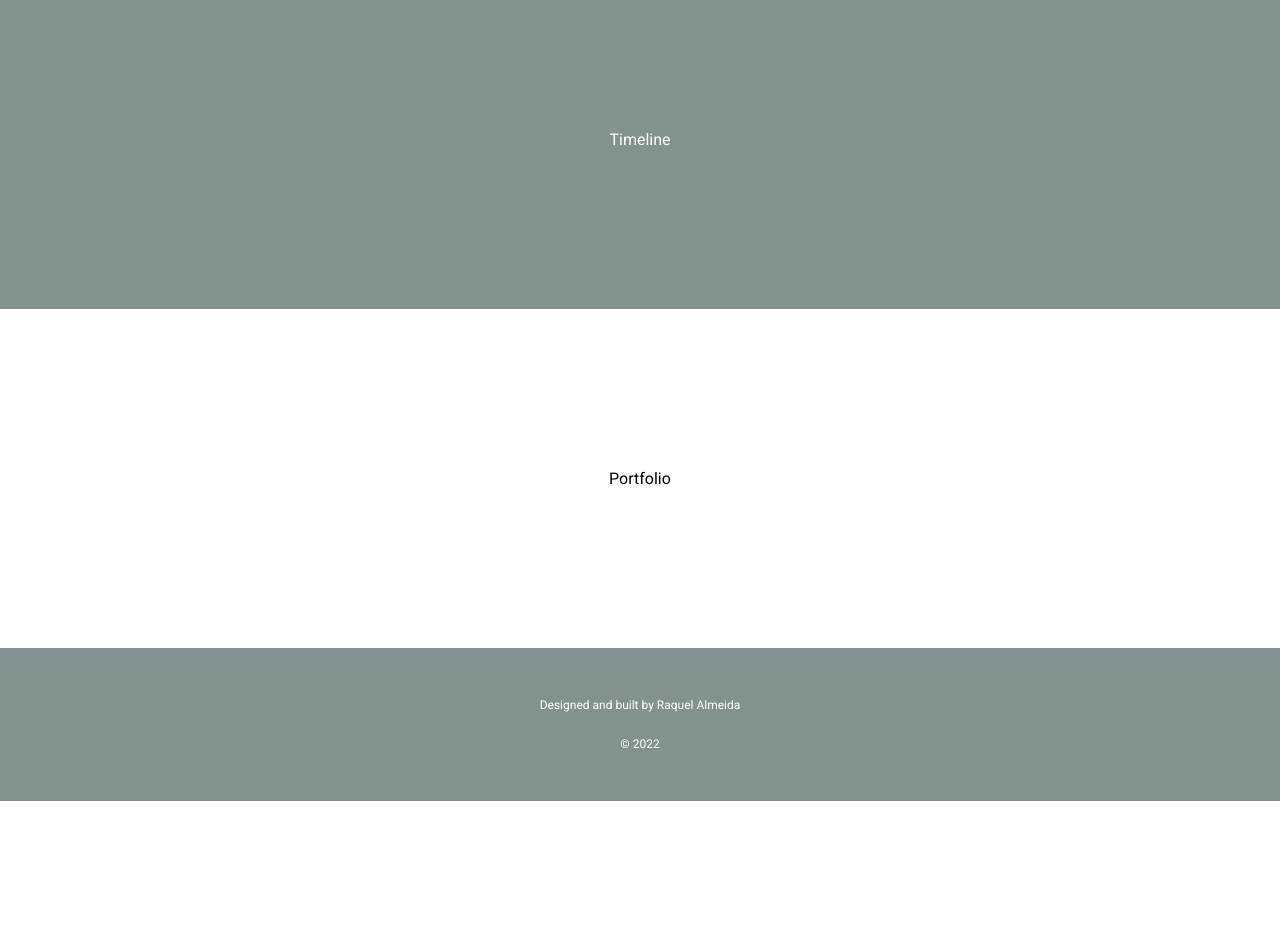
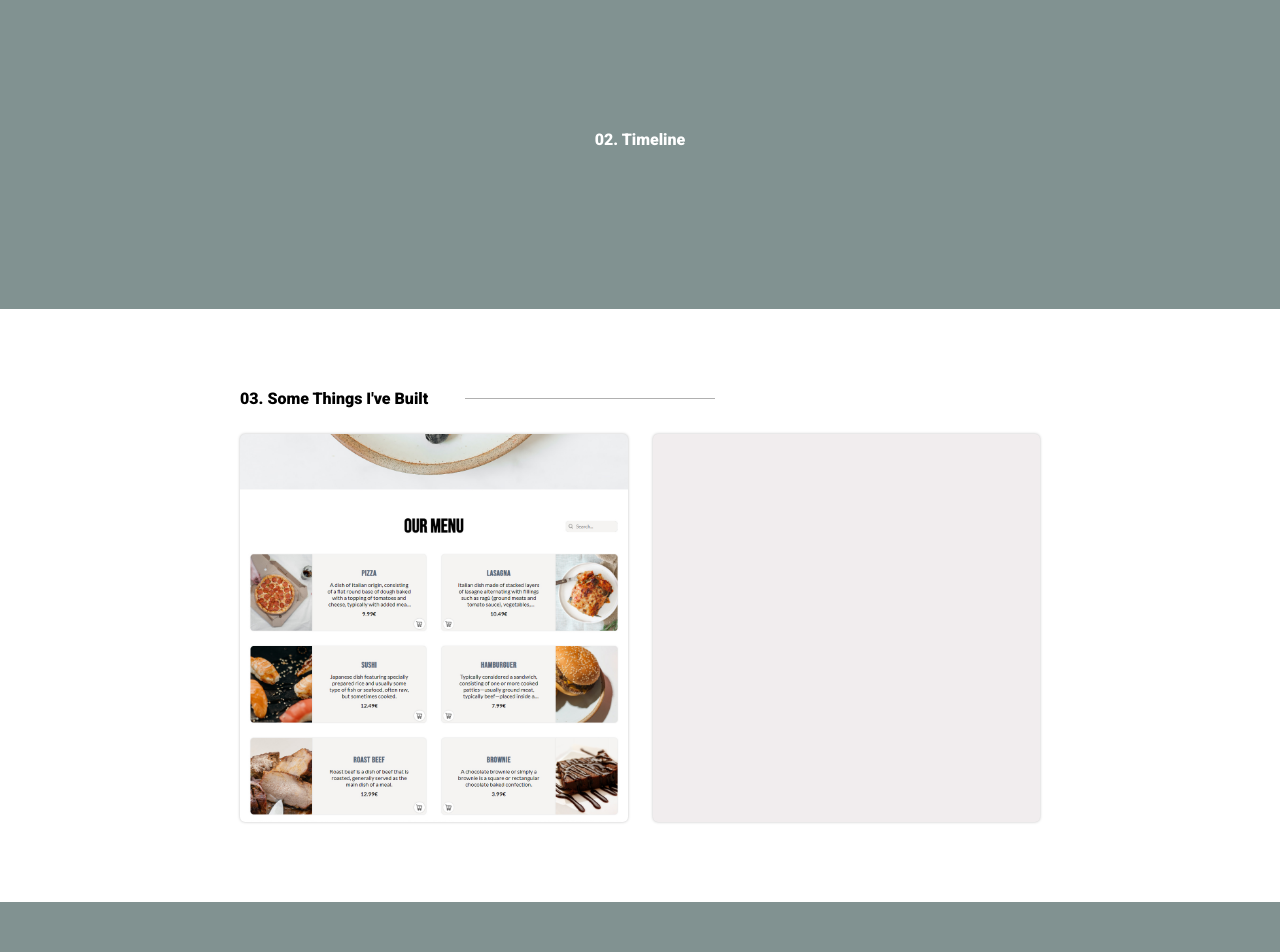
Before and after one commit to Raquel-Almeida/curriculum, a React (Create React App) app: page / in a window 1280 px wide. Shown: the part 900-1852 px from the top of the page. Before the commit the page ends 1701 px from the top, so only its background shows below. Built offline with nearby package versions, Linux system fonts and the light colour scheme.

Commit message:
Portfolio Started

```diff
--- a/src/components/About/About.jsx
+++ b/src/components/About/About.jsx
@@ -1,7 +1,7 @@
 import React from "react";
 import Button from "../UI/Button/Button";
 
-import profilePhoto from "../../assets/profile-photo.jpg";
+import profilePhoto from "../../assets/ProfilePhoto.jpg";
 import styles from "./About.module.scss";
 
 export default function About() {
@@ -15,9 +15,9 @@ export default function About() {
         ></img>
         <div className={styles.about_me_container}>
           <p className={styles.job}>Front-End Web Developer</p>
-          <p className={styles.name}>
-            Hi, I'm Raquel Almeida. Nice to meet you!
-          </p>
+          <h1 className={styles.name}>
+            Hi, I'm Raquel Almeida. Nice to meet you.
+          </h1>
           <p className={styles.about_me}>
             Gosto pelo trabalho em equipa, autonomia, ambição, boacapacidade de
             comunicação oral e escrita, facilidade de aprendizagem. Capacidade
--- a/src/components/About/About.module.scss
+++ b/src/components/About/About.module.scss
@@ -2,13 +2,11 @@
 
 .about {
   width: 100%;
-  padding: 10vh 0;
+  padding: 10vh 50px;
   background-color: white;
 
   .profile {
     @include flexCenter(column);
-    min-width: 375px;
-    padding: 0 100px;
 
     .profile_photo {
       width: 325px;
@@ -56,13 +54,14 @@
       color: inherit;
       background-color: inherit;
       text-decoration: none;
+      white-space: nowrap;
     }
   }
 }
 
 @media screen and (max-width: 700px) {
   .about {
-    padding: 5vh 0;
+    padding: 8vh 0;
 
     .profile {
       .profile_photo {
--- a/src/components/Contacts/Contacts.module.scss
+++ b/src/components/Contacts/Contacts.module.scss
@@ -26,7 +26,6 @@
       height: 100px;
       display: block;
       background-color: rgb(44, 44, 44);
-      font-size: 3rem;
       margin: 0px auto;
     }
   }
--- a/src/components/Portfolio/Portfolio.jsx
+++ b/src/components/Portfolio/Portfolio.jsx
@@ -1,9 +1,18 @@
-import React from 'react'
+import React from "react";
+import Card from "../UI/Card/Card";
 
 import styles from "./Portfolio.module.scss";
 
 export default function Portfolio() {
   return (
-    <div className={styles.portfolio}>Portfolio</div>
-  )
+    <section className={styles.portfolio}>
+      <div className={styles.projects_container}>
+        <h2>03. Some Things I've Built</h2>
+        <div className={styles.projects}>
+          <Card></Card>
+          <Card></Card>
+        </div>
+      </div>
+    </section>
+  );
 }
--- a/src/components/Portfolio/Portfolio.module.scss
+++ b/src/components/Portfolio/Portfolio.module.scss
@@ -2,7 +2,64 @@
 
 .portfolio {
   width: 100%;
-  padding: 20vh 0;
   background-color: white;
-  text-align: center;
+  padding: 10vh 0;
+
+  .projects_container {
+    @include flexCenter(column);
+    align-items: flex-start;
+    width: 90%;
+    max-width: 800px;
+    gap: 25px;
+    margin: 0 auto;
+
+    h2 {
+      font-size: 1rem;
+      font-weight: 900;
+
+      &::after {
+        content: "";
+        width: 250px;
+        height: 1px;
+        display: block;
+        position: relative;
+        top: -10px;
+        left: 225px;
+        background-color: #b0b0b0;
+      }
+    }
+
+    .projects {
+      width: 100%;
+      display: grid;
+      grid-template-columns: 1fr 1fr;
+      gap: 25px;
+
+      > * {
+        aspect-ratio: 1 / 1;
+        min-width: 250px;
+
+        &:first-child {
+          background-image: url("../../assets/FoodDeliveryThumbnail.jpg");
+          background-size: contain;
+          background-repeat: no-repeat;
+        }
+      }
+    }
+  }
 }
+
+@media screen and (max-width: 700px) {
+  .portfolio .projects_container {
+    width: 60%;
+
+    h2::after {
+      display: none;
+    }
+
+    .projects {
+      width: 100%;
+      grid-template-columns: 1fr;
+    }
+  }
+}
--- a/src/components/Timeline/Timeline.jsx
+++ b/src/components/Timeline/Timeline.jsx
@@ -3,5 +3,9 @@ import React from "react";
 import styles from "./Timeline.module.scss";
 
 export default function Timeline() {
-  return <div className={styles.timeline}>Timeline</div>;
+  return (
+    <div className={styles.timeline}>
+      <h2>02. Timeline</h2>
+    </div>
+  );
 }
--- a/src/components/Timeline/Timeline.module.scss
+++ b/src/components/Timeline/Timeline.module.scss
@@ -6,4 +6,20 @@
   background-color: $primaryColor;
   color: white;
   text-align: center;
+
+  h2 {
+    font-size: 1rem;
+    font-weight: 900;
+
+    /* &::after {
+      content: "";
+      width: 250px;
+      height: 1px;
+      display: block;
+      position: relative;
+      top: -10px;
+      left: 225px;
+      background-color: #b0b0b0;
+    } */
+  }
 }
--- a/src/components/UI/Card/Card.module.scss
+++ b/src/components/UI/Card/Card.module.scss
@@ -1,8 +1,8 @@
 @import "../../../sass/main.module.scss";
 
 .card {
-  background-color: white;
-  border-radius: 15px;
-  box-shadow: 0 0 5px rgba(0, 0, 0, 0.25);
+  background-color: $backgroundColor;
+  border-radius: 5px;
+  box-shadow: 0 0 3px rgba(0, 0, 0, 0.25);
   padding: 20px;
 }
```
Also changed, not shown: src/assets/FoodDeliveryThumbnail.jpg (added), src/assets/ProfilePhoto.jpg (renamed from src/assets/profile-photo.jpg).
